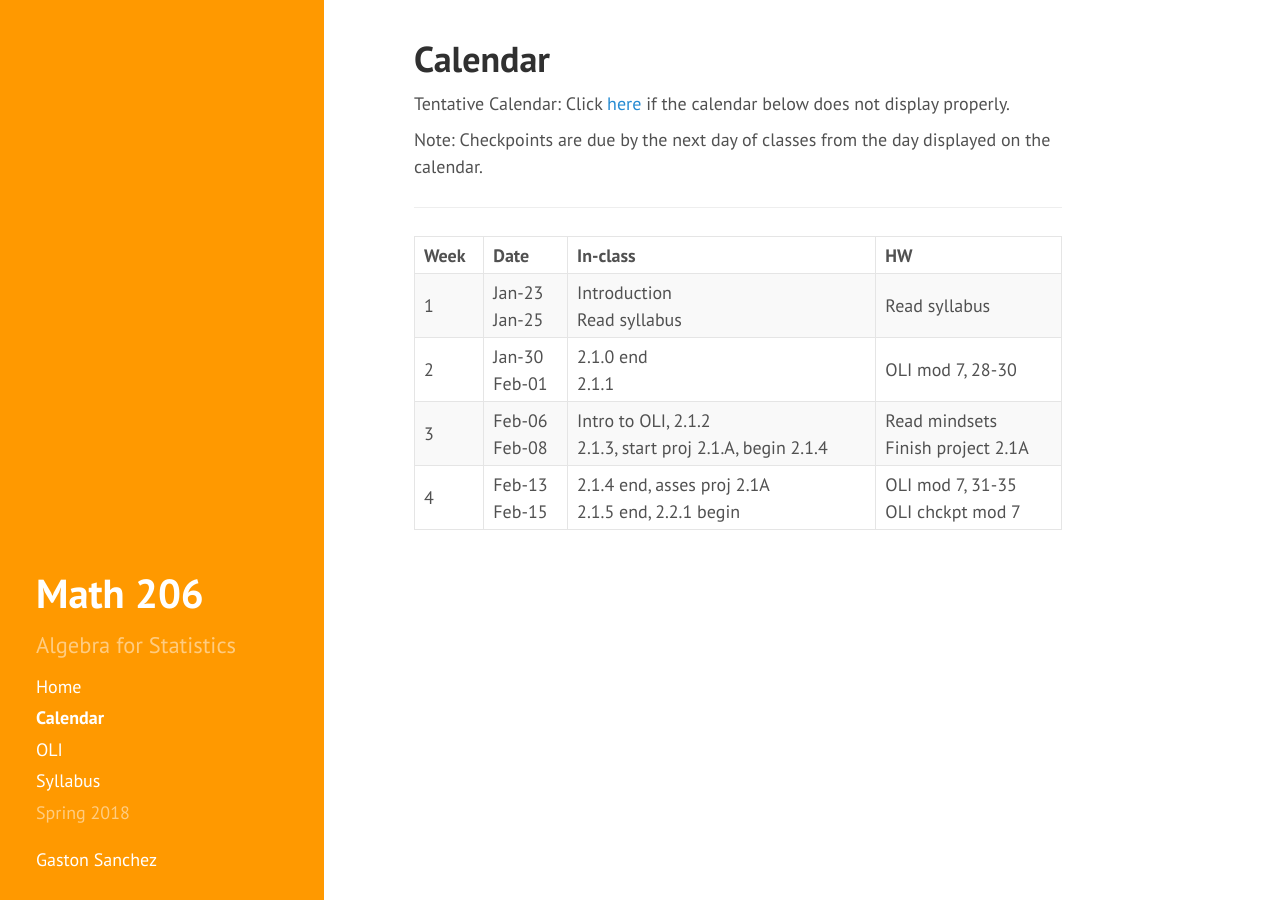
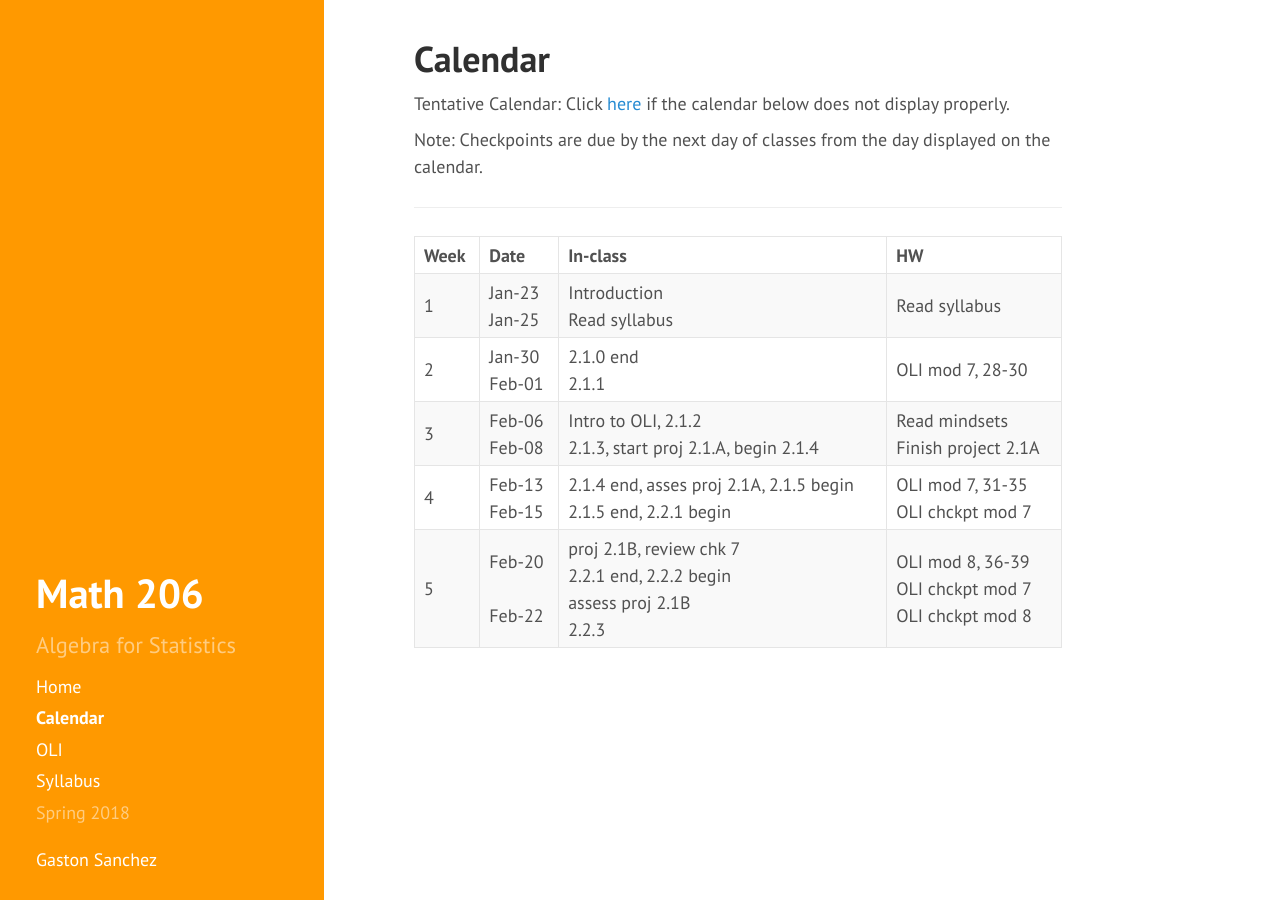
Before and after one commit to gastonstat/math206, a Jekyll site: the page built from calendar.md, in a window 1280 px wide. Built offline with Jekyll 4.4.1, drawn with Linux system fonts in a browser that asks for light colours; nearby versions of some CDN libraries.

Commit message:
calendar: week 5

```diff
--- a/calendar.md
+++ b/calendar.md
@@ -70,7 +70,7 @@ Note: Checkpoints are due by the next day of classes from the day displayed on t
         Feb-15
       </td>
       <td>
-        2.1.4 end, asses proj 2.1A<br>
+        2.1.4 end, asses proj 2.1A, 2.1.5 begin<br>
         2.1.5 end, 2.2.1 begin
       </td>
       <td>
@@ -78,5 +78,26 @@ Note: Checkpoints are due by the next day of classes from the day displayed on t
         OLI chckpt mod 7
       </td>
     </tr>
+    <tr>
+      <td>5</td>
+      <td>
+        Feb-20<br>
+        <br>
+        Feb-22
+      </td>
+      <td>
+        proj 2.1B, review chk 7<br>
+        2.2.1 end, 2.2.2 begin<br>
+
+        assess proj 2.1B<br>
+        2.2.3
+      </td>
+      <td>
+        OLI mod 8, 36-39<br>
+        OLI chckpt mod 7<br>
+
+        OLI chckpt mod 8<br>
+      </td>
+    </tr>
   </tbody>
  </table>
```
